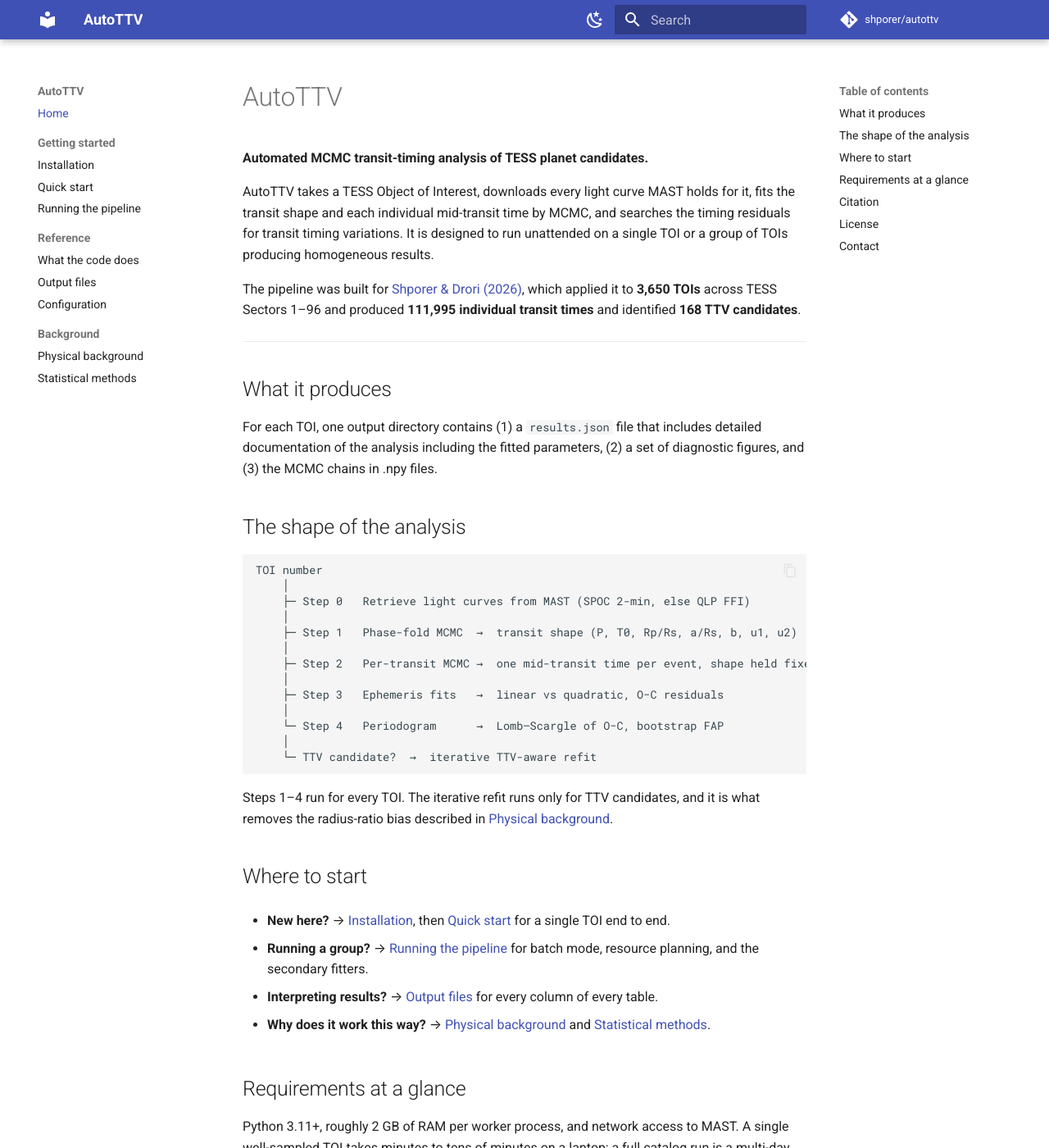
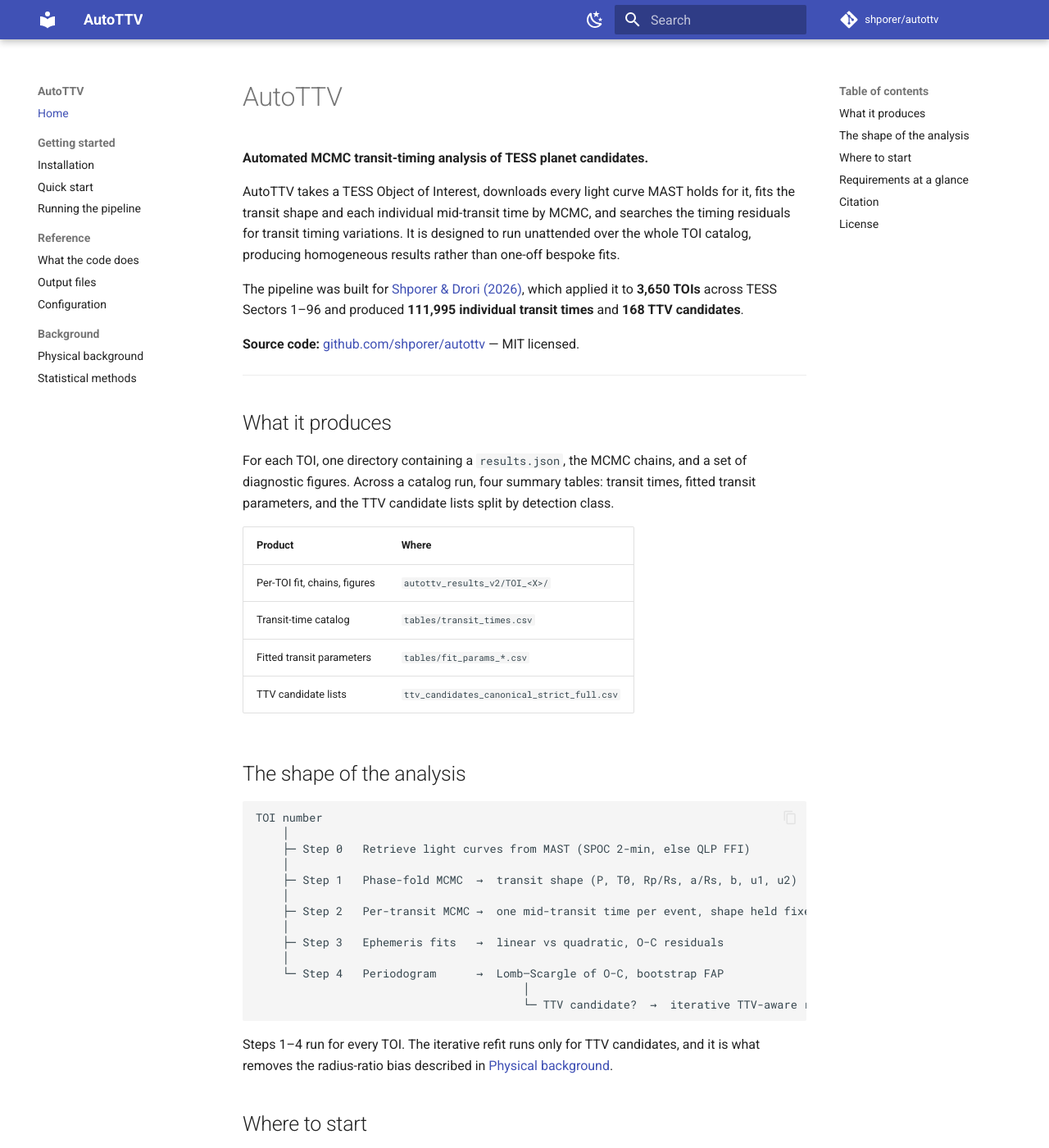
Before and after one commit to shporer/autottv, an MkDocs documentation site: the page built from docs/index.md, in a window 1280 px wide and 1400 px high. Shown: the whole window at 82% size. Built offline with MkDocs 1.6.1 and Material for MkDocs 9.7.7, drawn with Linux system fonts in a browser that asks for light colours; comment, search, counter and statistics services are not loaded; some of the changed text lies outside the part shown.

Commit message:
docs: add repository link to footer and home page

````diff
--- a/docs/index.md
+++ b/docs/index.md
@@ -4,23 +4,31 @@
 
 AutoTTV takes a TESS Object of Interest, downloads every light curve MAST holds for it,
 fits the transit shape and each individual mid-transit time by MCMC, and searches the
-timing residuals for transit timing variations. It is designed to run unattended on a
-single TOI or a group of TOIs producing homogeneous results.
+timing residuals for transit timing variations. It is designed to run unattended over the
+whole TOI catalog, producing homogeneous results rather than one-off bespoke fits.
 
 The pipeline was built for [Shporer & Drori (2026)](#citation), which applied it to
 **3,650 TOIs** across TESS Sectors 1–96 and produced **111,995 individual transit times**
-and identified **168 TTV candidates**.
+and **168 TTV candidates**.
+
+**Source code:** [github.com/shporer/autottv](https://github.com/shporer/autottv) — MIT licensed.
 
 ---
 
 ## What it produces
 
-For each TOI, one output directory contains (1) a `results.json` file that includes detailed
-documentation of the analysis including the fitted parameters, (2) a set of diagnostic figures,
-and (3) the MCMC chains in .npy files.
+For each TOI, one directory containing a `results.json`, the MCMC chains, and a set of
+diagnostic figures. Across a catalog run, four summary tables: transit times, fitted
+transit parameters, and the TTV candidate lists split by detection class.
+
+| Product | Where |
+|---|---|
+| Per-TOI fit, chains, figures | `autottv_results_v2/TOI_<X>/` |
+| Transit-time catalog | `tables/transit_times.csv` |
+| Fitted transit parameters | `tables/fit_params_*.csv` |
+| TTV candidate lists | `ttv_candidates_canonical_strict_full.csv` |
 
 ## The shape of the analysis
-
 
 ```
 TOI number
@@ -34,8 +42,8 @@
     ├─ Step 3   Ephemeris fits   →  linear vs quadratic, O−C residuals
     │
     └─ Step 4   Periodogram      →  Lomb–Scargle of O−C, bootstrap FAP
-    │
-    └─ TTV candidate?  →  iterative TTV-aware refit
+                                        │
+                                        └─ TTV candidate?  →  iterative TTV-aware refit
 ```
 
 Steps 1–4 run for every TOI. The iterative refit runs only for TTV candidates, and it is
@@ -43,20 +51,17 @@
 
 ## Where to start
 
-<!-- <div class="grid cards" markdown> -->
+<div class="grid cards" markdown>
 
 - **New here?** → [Installation](installation.md), then [Quick start](quickstart.md) for a
   single TOI end to end.
-
-- **Running a group?** → [Running the pipeline](running.md) for batch mode, resource
+- **Running a catalog?** → [Running the pipeline](running.md) for batch mode, resource
   planning, and the secondary fitters.
-
 - **Interpreting results?** → [Output files](outputs.md) for every column of every table.
-
 - **Why does it work this way?** → [Physical background](physics.md) and
   [Statistical methods](statistics.md).
 
-<!-- </div> -->
+</div>
 
 ## Requirements at a glance
 
@@ -79,7 +84,3 @@
 ## License
 
 MIT. See `LICENSE` in the repository.
-
-## Contact
-
-Have a questions, or want to report a problem/bug in the pipeline or this documentation? Email [shporer@mit.edu](mailto: shporer@mit.edu).
--- a/mkdocs.yml
+++ b/mkdocs.yml
@@ -58,6 +58,12 @@
   - pymdownx.arithmatex:
       generic: true
 
+extra:
+  social:
+    - icon: fontawesome/brands/github
+      link: https://github.com/shporer/autottv
+      name: AutoTTV on GitHub
+
 extra_css:
   - stylesheets/extra.css
 
````
